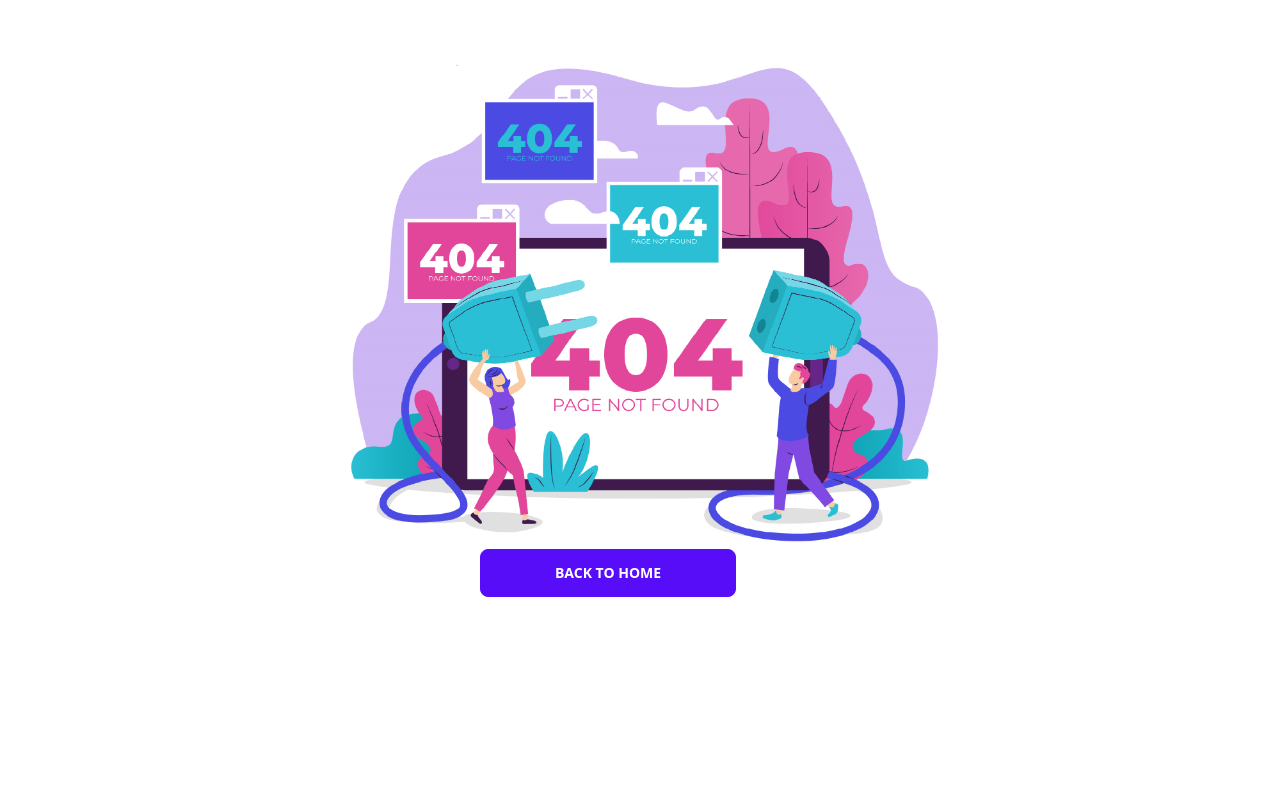
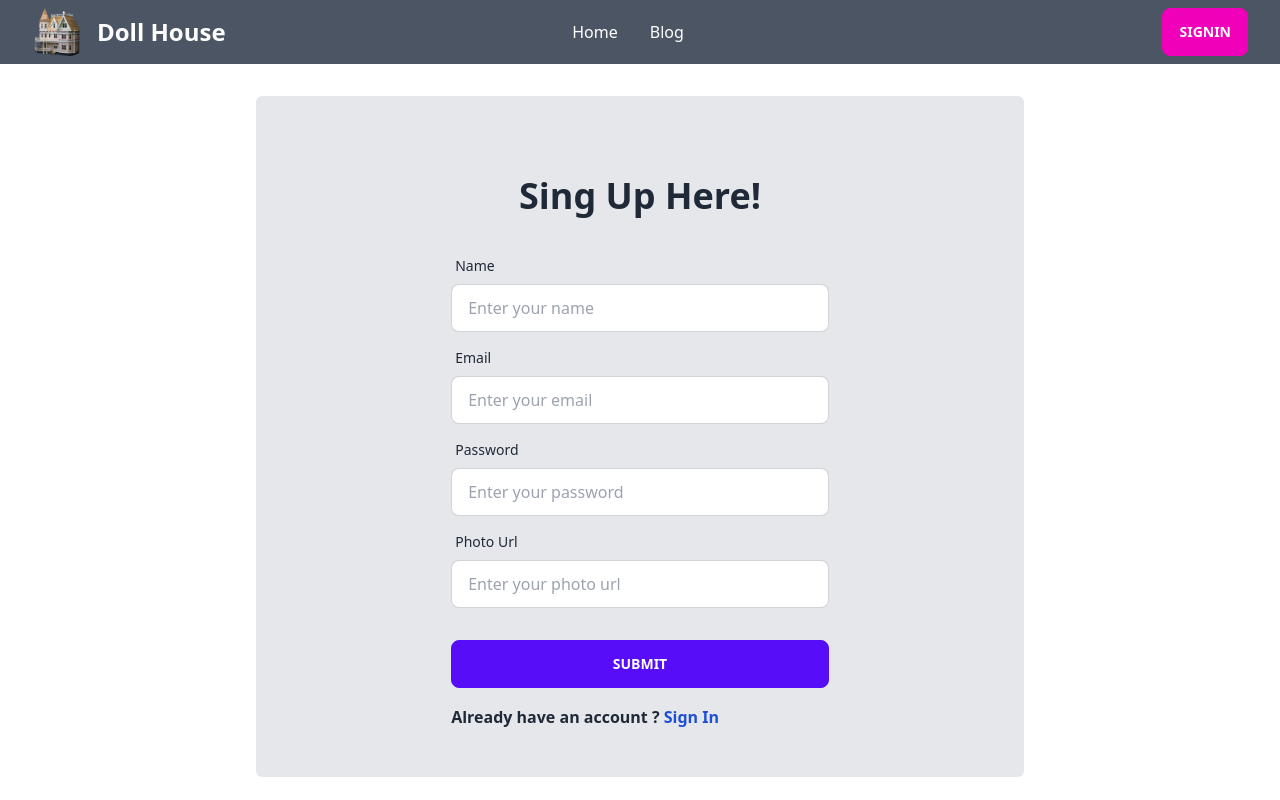
Before and after one commit to hasanali112/doll-house-client, a React (Vite) app: page /signup in a window 1280 px wide. Before the commit this address had no page. Shown: the top 800 px of the page. Built offline with nearby package versions, Linux system fonts and the light colour scheme.

Commit message:
sign up form  add and update login form

```diff
--- a/src/Pages/Home/FeedBack.jsx
+++ b/src/Pages/Home/FeedBack.jsx
@@ -106,7 +106,7 @@ const FeedBack = () => {
               />
             </div>
           <div className="form-control mt-6">
-            <button className="btn btn-primary">Submit</button>
+          <input className="btn btn-primary" type="submit" value="Submit" />
           </div>
         </div>
       </form>
--- a/src/Pages/Login.jsx
+++ b/src/Pages/Login.jsx
@@ -8,23 +8,21 @@ const Login = () => {
       <div className="hero min-h-screen bg-base-200">
         <div className="hero-content flex-col">
           <div className="text-center lg:text-left">
-            <h1 className="text-5xl font-bold text-center">Login now!</h1>
-            <p className="py-6">
-              Provident cupiditate voluptatem et in. Quaerat fugiat ut assumenda
-              excepturi exercitationem quasi. In deleniti eaque aut repudiandae
-              et a id nisi.
-            </p>
+            <h1 className="text-5xl font-bold text-center">SignIn now!</h1>
           </div>
           <div className="card flex-shrink-0 w-full max-w-md shadow-2xl bg-base-100">
             <div className="card-body">
+              <form>
                 <div className="form-control">
                   <label className="label">
                     <span className="label-text">Email</span>
                   </label>
                   <input
-                  type="text"
+                    type="email"
+                    name="email"
                     placeholder="email"
                     className="input input-bordered"
+                    required
                   />
                 </div>
                 <div className="form-control">
@@ -32,34 +30,42 @@ const Login = () => {
                     <span className="label-text">Password</span>
                   </label>
                   <input
-                  type="text"
+                    type="password"
+                    name="password"
                     placeholder="password"
                     className="input input-bordered"
+                    required
                   />
                 </div>
                 <div className="form-control mt-6">
-                <button className="btn btn-primary">Login</button>
+                  <input type="submit" className="btn btn-primary" value="Sign In"/>
                 </div>
+              </form>
               <hr />
               <div>
                 <h5 className="text-center text-base font-semibold">
-                  Or, Login with
+                  Or, Sign In with
                 </h5>
                 <div className="flex p-4">
                   <button className="btn btn-outline btn-primary mr-2">
                     <span className="pr-1">
                       <FaGoogle />
                     </span>
-                    Login with google
+                    Sign with google
                   </button>
                   <button className="btn btn-outline btn-secondary mr-6">
                     <span className="pr-1">
                       <FaGithub />
                     </span>
-                    Login with github
+                    Sign with github
                   </button>
                 </div>
-                <h4 className="text-base font-bold ml-6">Don't have an account? <Link to='/signup' className="text-blue-600">Sign Up</Link> </h4>
+                <h4 className="text-base font-bold ml-6">
+                  Don't have an account ?
+                 <Link to="/signup" className="text-blue-600">
+                    Sign Up
+                  </Link>
+                </h4>
               </div>
             </div>
           </div>
--- a/src/Pages/Shared/Header.jsx
+++ b/src/Pages/Shared/Header.jsx
@@ -35,7 +35,7 @@ const Header = () => {
       </ul>
     </div>
     <div className="navbar-end lg:mr-6">
-      <Link to='/login' className="btn">Login</Link>
+      <Link to='/login' className="btn btn-secondary">SignIn</Link>
     </div>
   </div>
   );
--- /dev/null
+++ b/src/Pages/SignUp.jsx
@@ -0,0 +1,82 @@
+import React from 'react';
+import { Link } from 'react-router-dom';
+
+const SignUp = () => {
+    return (
+        <div className="bg-gray-200 w-3/5 mx-auto p-4 mb-20 rounded-md mt-8">
+      <h1 className="text-center text-4xl font-bold mt-16">
+        Sing Up Here!
+      </h1>
+      <form>
+        <div className="card-body w-3/5 mx-auto">
+         {/* row--------1 */}
+          <div className="grid gap-5 grid-cols-1">
+            <div className="form-control">
+              <label className="label">
+                <span className="label-text">Name</span>
+              </label>
+              <input
+                type="text"
+                name="name"
+                placeholder="Enter your name"
+                className="input input-bordered"
+                required
+              />
+            </div>
+          </div>
+           {/* row--------2 */}
+          <div className="grid gap-5 grid-cols-1">
+            <div className="form-control">
+              <label className="label">
+                <span className="label-text">Email</span>
+              </label>
+              <input
+                type="email"
+                name="email"
+                placeholder="Enter your email"
+                className="input input-bordered"
+                required
+              />
+            </div>
+          </div>
+           {/* row--------3 */}
+          <div className="grid gap-5 grid-cols-1">
+            <div className="form-control">
+              <label className="label">
+                <span className="label-text">Password</span>
+              </label>
+              <input
+                type="password"
+                name="password"
+                placeholder="Enter your password"
+                className="input input-bordered"
+                required
+              />
+            </div>
+          </div>
+          <div className="grid gap-5 grid-cols-1">
+            <div className="form-control">
+              <label className="label">
+                <span className="label-text">Photo Url</span>
+              </label>
+              <input
+                type="text"
+                name="photo"
+                placeholder="Enter your photo url"
+                className="input input-bordered"
+                required
+              />
+            </div>
+          </div>
+          <div className="form-control mt-6">
+            <input className="btn btn-primary" type="submit" value="Submit" />
+          </div>
+          <hr />
+          <h5 className='text-base font-semibold'>Already have an account ? <Link to='/login' className='text-blue-700'>Sign In</Link></h5>
+        </div>
+      </form>
+    </div>
+    );
+};
+
+export default SignUp;
--- a/src/Routes/Routers.jsx
+++ b/src/Routes/Routers.jsx
@@ -6,6 +6,7 @@ import Home from "../Pages/Home/Home";
 import Blog from "../Pages/Blog";
 import Error from "../Pages/Error";
 import Login from "../Pages/Login";
+import SignUp from "../Pages/SignUp";
 
 
  export const router = createBrowserRouter([
@@ -25,6 +26,10 @@ import Login from "../Pages/Login";
         {
           path:'/login',
           element:<Login></Login>
+        },
+        {
+          path:'/signup',
+          element:<SignUp></SignUp>
         }
       ]
     },
```
Lines whose indentation alone changed are shown as unchanged.
